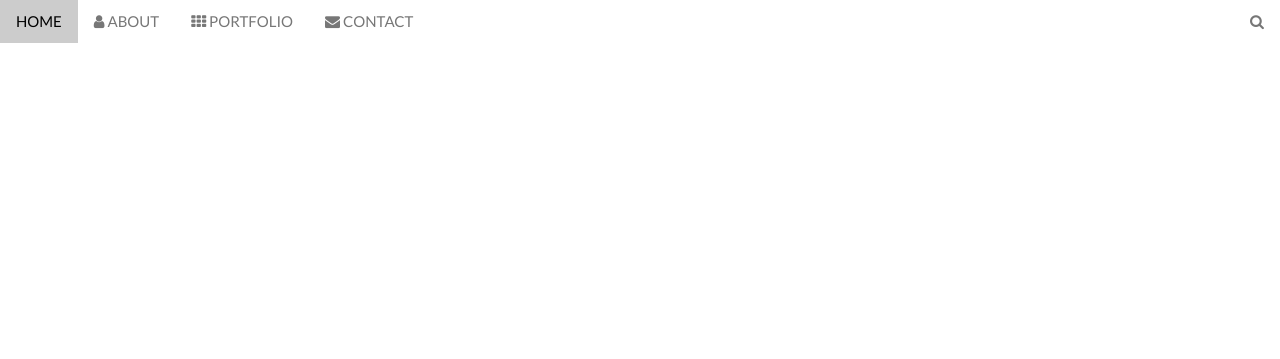
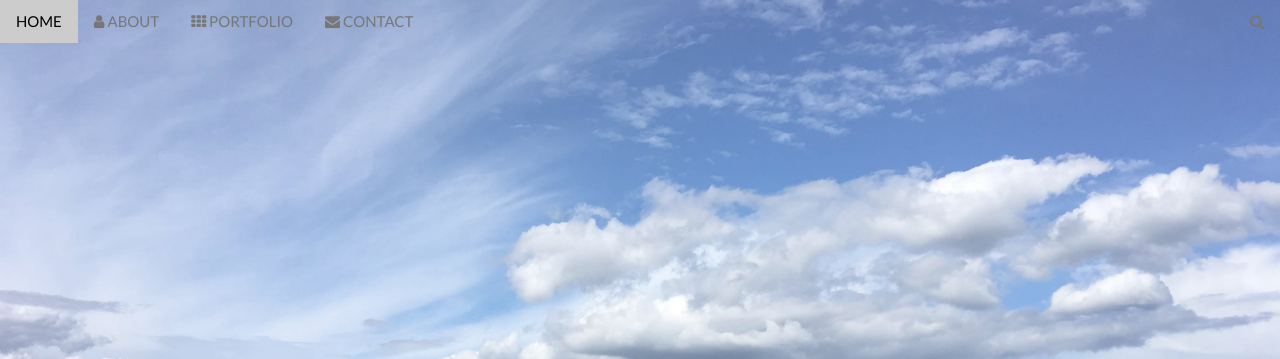
Before and after one commit to nengneng/thepetitedatacook.github.io, a plain HTML site: page index.html in a window 1280 px wide. Shown: the top 359 px of the page. Drawn offline with nearby package versions, Linux system fonts and the light colour scheme; some packages are replaced by stand-ins of ours.

Commit message:
Update index.html

```diff
--- a/index.html
+++ b/index.html
@@ -24,7 +24,7 @@ body, html {
 
 /* First image (Logo. Full height) */
 .bgimg-1 {
-    background-image: src="LakeWashington.png";
+    background-image: url("https://github.com/nengneng/thepetitedatacook.github.io/blob/master/LakeWashington.JPG");
     min-height: 100%;
 }
 
```
